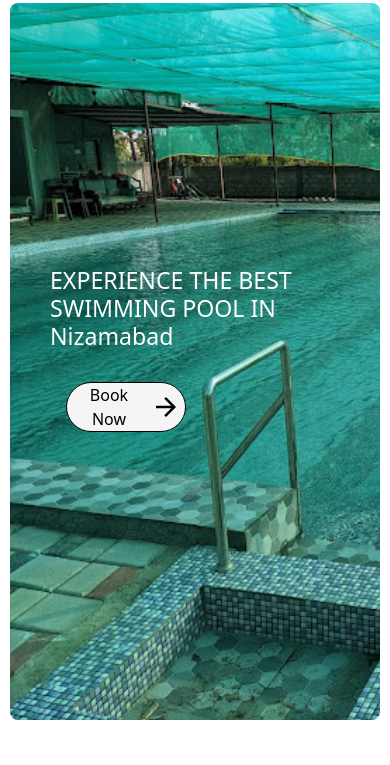
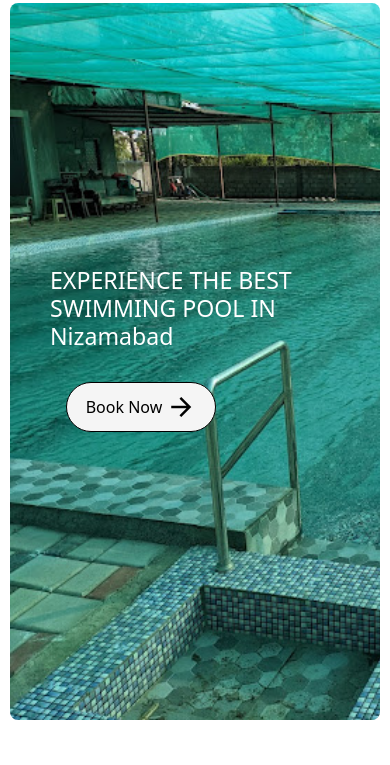
Before and after one commit to ChitikelaDurgaPrasad/web_project, a plain HTML site: page index.html in a window 390 px wide. Shown: the part 63-828 px from the top of the page. Drawn offline with nearby package versions, Linux system fonts and the light colour scheme.

Commit message:
Update style.css

```diff
--- a/style.css
+++ b/style.css
@@ -20,17 +20,12 @@
     }
 }
 @media screen and ((min-width:1px) and (max-width: 600px)){
-    /* .section_3{
-        width: auto;
-        height: 30vh;
-        padding: 10px;
-    } */
+
     .section_3-content{
         padding:0 0 0 40px !important;
     }
     .section_3 button{
-        padding: 0px 4px !important;
-        width: 120px;
+        padding: 0px 12px !important;
         height: 50px;
     }
     .section_4{
```
